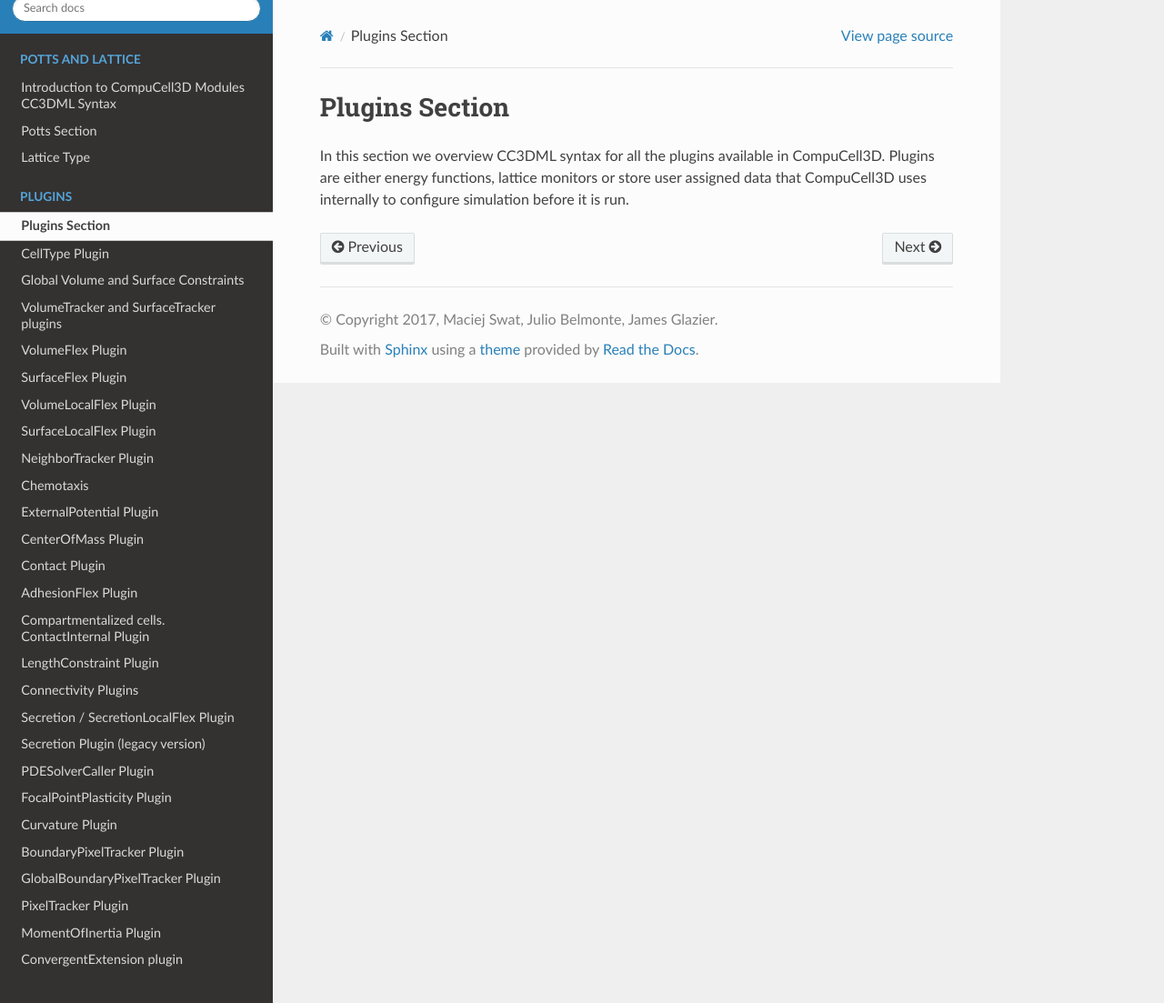
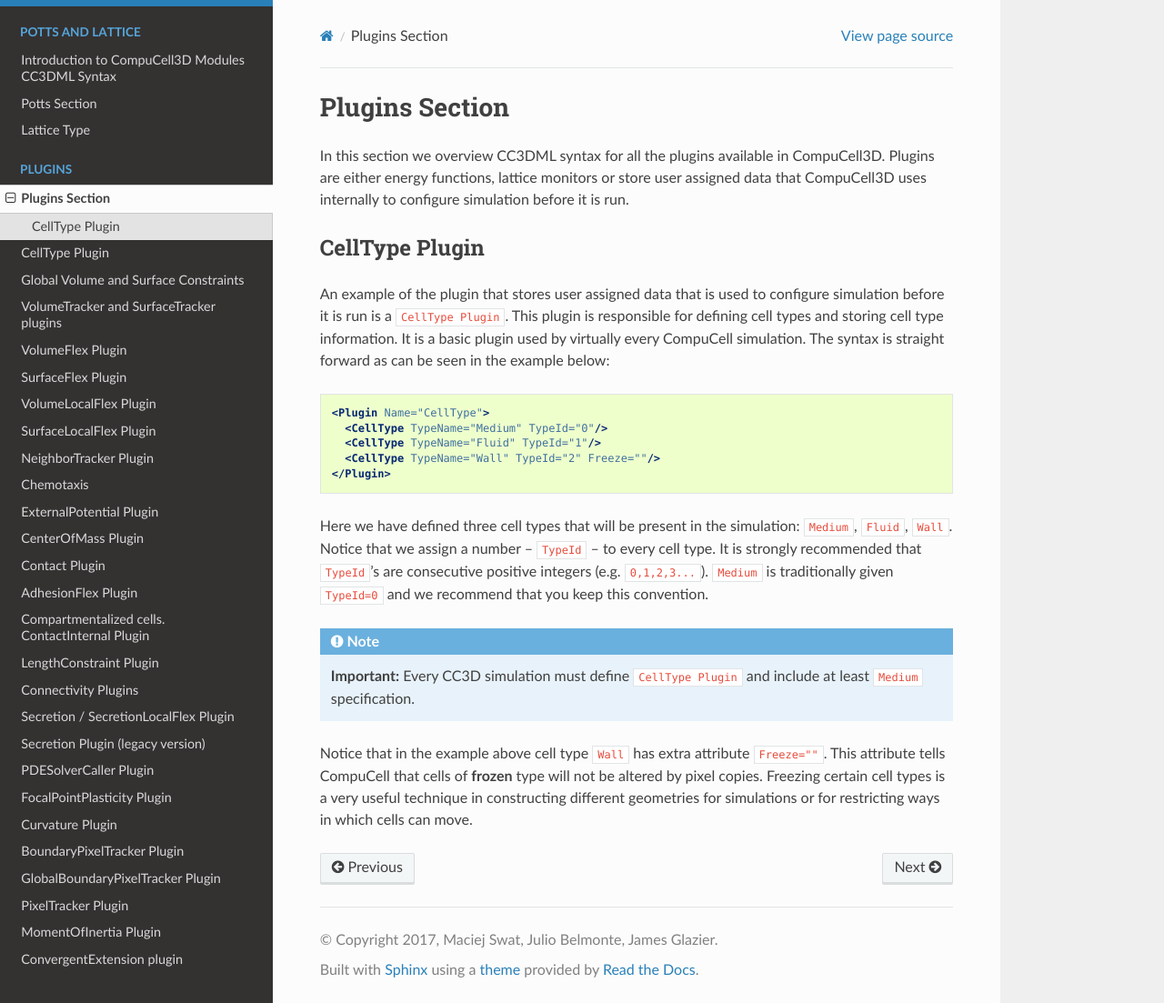
Before and after one commit to CompuCell3D/CompuCell3DReferenceManual, a Sphinx documentation site: the page built from docs/plugins_section.rst, in a window 1280 px wide and 1103 px high. Shown: the whole window at 91% size. Built offline with Sphinx 7.4.7 and the Read the Docs theme 2.0.0, drawn with Linux system fonts in a browser that asks for light colours.

Commit message:
formatting

```diff
--- a/docs/plugins_section.rst
+++ b/docs/plugins_section.rst
@@ -5,3 +5,39 @@ In this section we overview CC3DML syntax for all the plugins available
 in CompuCell3D. Plugins are either energy functions, lattice monitors or
 store user assigned data that CompuCell3D uses internally to configure
 simulation before it is run.
+
+CellType Plugin
+---------------
+
+An example of the plugin that stores user assigned data that is used to
+configure simulation before it is run is a ``CellType Plugin``. This plugin
+is responsible for defining cell types and storing cell type
+information. It is a basic plugin used by virtually every CompuCell
+simulation. The syntax is straight forward as can be seen in the example
+below:
+
+.. code-block:: xml
+
+    <Plugin Name="CellType">
+      <CellType TypeName="Medium" TypeId="0"/>
+      <CellType TypeName="Fluid" TypeId="1"/>
+      <CellType TypeName="Wall" TypeId="2" Freeze=""/>
+    </Plugin>
+
+
+Here we have defined three cell types that will be present in the
+simulation: ``Medium``, ``Fluid``, ``Wall``. Notice that we assign a number – ``TypeId``
+– to every cell type. It is strongly recommended that ``TypeId``’s are
+consecutive positive integers (e.g. ``0,1,2,3...``). ``Medium`` is traditionally
+given ``TypeId=0`` and we recommend that you keep this convention.
+
+.. note::
+
+    **Important:** Every CC3D simulation must define ``CellType Plugin`` and
+    include at least ``Medium`` specification.
+
+Notice that in the example above cell type ``Wall`` has extra attribute
+``Freeze=""``. This attribute tells CompuCell that cells of **frozen** type
+will not be altered by pixel copies. Freezing certain cell types is a
+very useful technique in constructing different geometries for
+simulations or for restricting ways in which cells can move.
```
